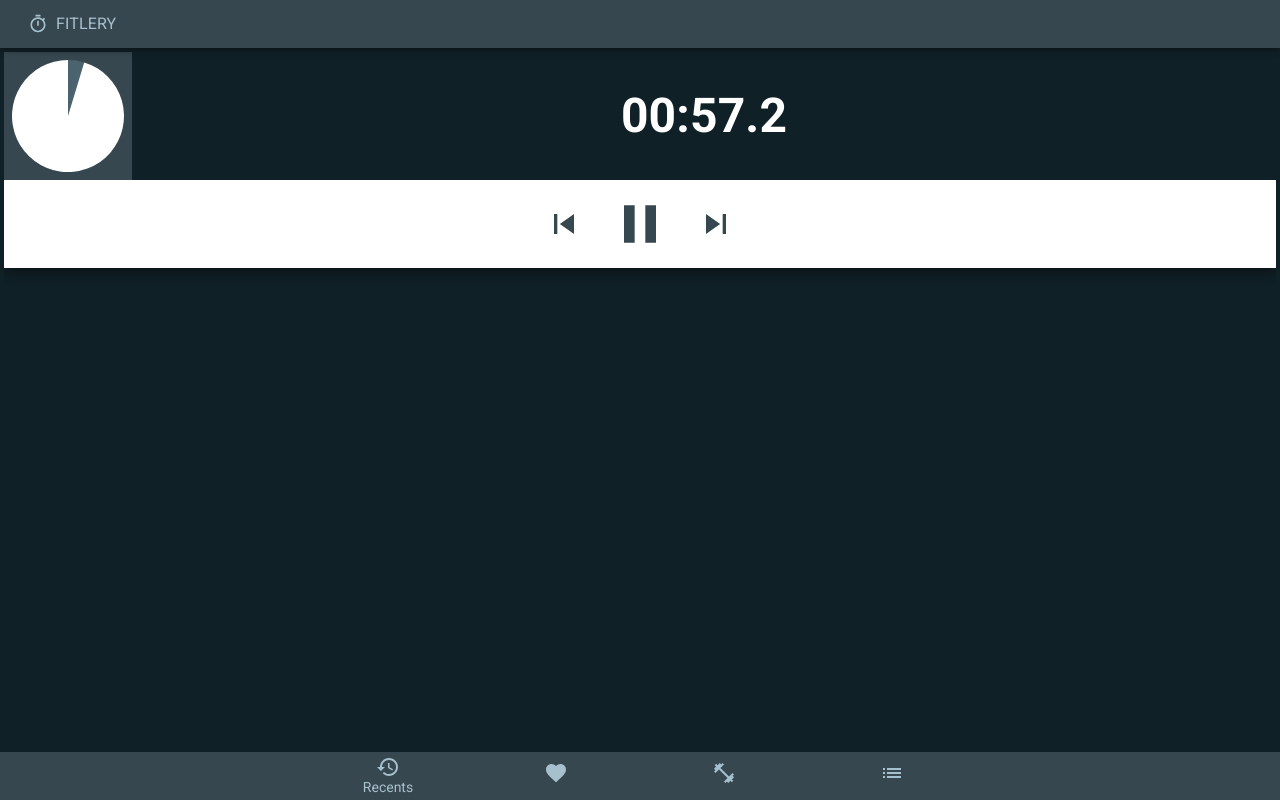
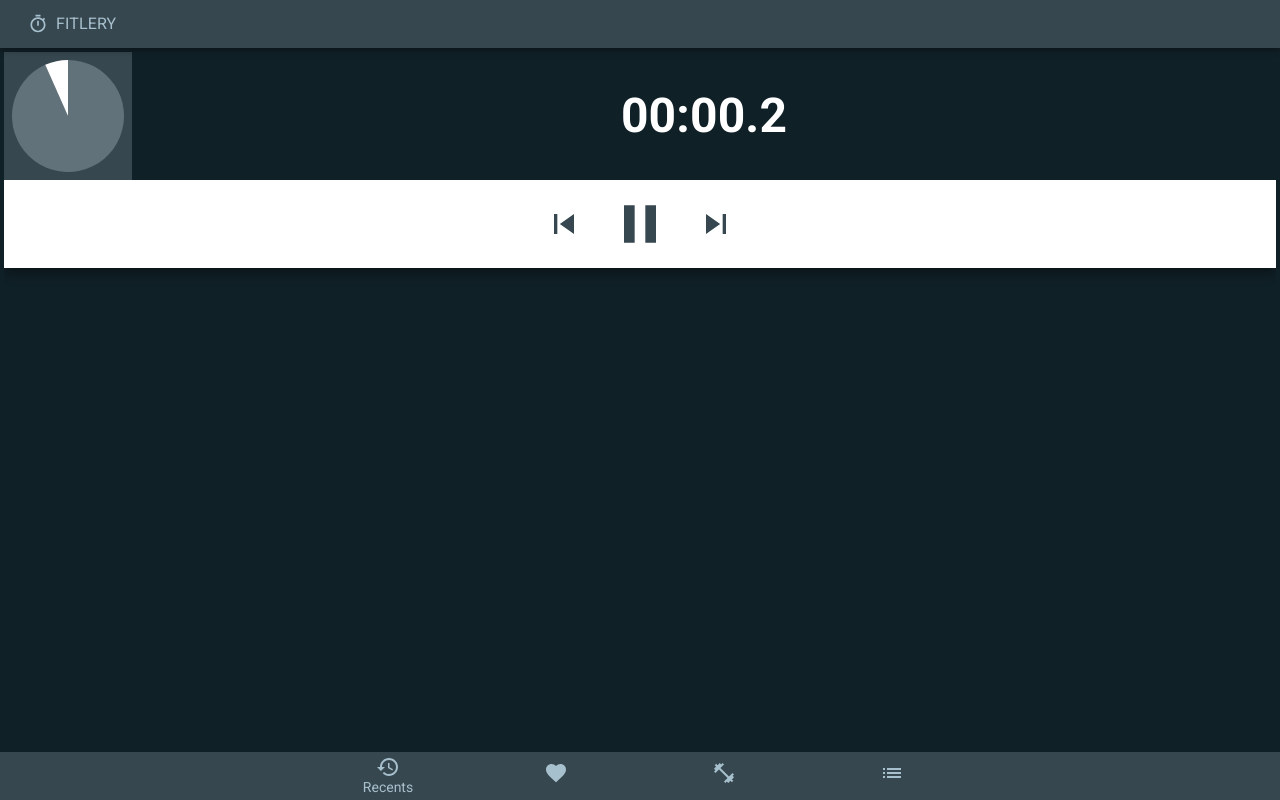
Before and after one commit to m00k/fitlery-web, a React (Create React App) app: page /recents in a window 1280 px wide. Both pictures are taken after a click on the button 640 px from the left and 224 px from the top of the page. Built offline with nearby package versions, Linux system fonts and the light colour scheme.

Commit message:
feat(avatar): add reset, countdown background

```diff
--- a/src/player/GoAvatar.tsx
+++ b/src/player/GoAvatar.tsx
@@ -11,15 +11,49 @@ function calcPoint(percent: number) {
 function calcArc(percent: number) {
   const [startX, startY] = calcPoint(0);
   const [endX, endY] = calcPoint(percent);
-  // if the slice is more than 50%, take the large arc (the long way around)
-  const largeArcFlag = percent > .5 ? 1 : 0;
-  return [startX, startY, endX, endY, largeArcFlag]
+  const largeArcFlag = percent > .5 ? 1 : 0; // if the slice is more than 50%, take the large arc (the long way around)
+  return {startX, startY, endX, endY, largeArcFlag}
 }
+
+const Background = () => {
+  const theme = useTheme();
+  return <circle r="1" fill={theme.palette.background.paper} />;
+}
+
+const Done = (props: any) => {
+  const theme = useTheme();
+  const {startX, startY, endX, endY, largeArcFlag} = props;
+  return (
+    <path
+      fill={theme.palette.primary.light}
+      d={
+        `M ${startX} ${startY}` +
+        `A 1 1 0 ${largeArcFlag} 1 ${endX} ${endY}` +
+        `L 0 0`
+      }
+    />
+  );
+};
+
+const Left = (props: any) => {
+  const theme = useTheme();
+  const {startX, startY, endX, endY, largeArcFlag} = props;
+  return (
+    <path
+      fill={theme.palette.background.paper}
+      d={
+        `M ${endX} ${endY}` +
+        `A 1 1 0 ${Math.abs(1 - largeArcFlag)} 1 ${startX} ${startY}` +
+        `L 0 0`
+      }
+    />
+  );
+};
 
 const GoAvatar = (props: any) => {
   const { percentDone } = props;
   const theme = useTheme();
-  const [startX, startY, endX, endY, largeArcFlag] = calcArc(percentDone);
+  const arc = calcArc(percentDone);
 
   return (
     <Box
@@ -36,18 +70,13 @@ const GoAvatar = (props: any) => {
           transform: 'rotate(-90deg)',
         }}
       >
-        <path
-          fill={theme.palette.secondary.dark}
-          d={`M ${startX} ${startY}
-            A 1 1 0 ${largeArcFlag} 1 ${endX} ${endY}
-            L 0 0`}
-        />
-        <path
-          fill={theme.palette.background.paper}
-          d={`M ${endX} ${endY}
-            A 1 1 0 ${Math.abs(1 - largeArcFlag)} 1 ${startX} ${startY}
-            L 0 0`}
-        />
+        {!percentDone
+          ? <Background/>
+          : <>
+              <Done {...arc}/>
+              <Left {...arc}/>
+            </>
+        }
       </svg>
 
     </Box>
@@ -55,40 +84,3 @@ const GoAvatar = (props: any) => {
 };
 
 export default GoAvatar;
-
-/*
-const svgEl = document.querySelector('svg');
-const slices = [
-  { percent: 0.1, color: 'Indigo' },
-];
-let cumulativePercent = 0;
-
-function getCoordinatesForPercent(percent) {
-  const x = Math.cos(2 * Math.PI * percent);
-  const y = Math.sin(2 * Math.PI * percent);
-  return [x, y];
-}
-
-slices.forEach(slice => {
-  // destructuring assignment sets the two variables at once
-  const [startX, startY] = [1,0]; //getCoordinatesForPercent(0);
-
-  const [endX, endY] = [0,-1]
-
-  // if the slice is more than 50%, take the large arc (the long way around)
-  const largeArcFlag = 1// slice.percent > .5 ? 1 : 0;
-
-	// create an array and join it just for code readability
-  const pathData = [
-    `M ${startX} ${startY}`, // Move
-    `A 1 1 0 ${largeArcFlag} 1 ${endX} ${endY}`, // Arc
-    `L 0 0`, // Line
-  ].join(' ');
-
-  // create a <path> and append it to the <svg> element
-  const pathEl = document.createElementNS('http://www.w3.org/2000/svg', 'path');
-  pathEl.setAttribute('d', pathData);
-  pathEl.setAttribute('fill', slice.color);
-  svgEl.appendChild(pathEl);
-});
-*/
--- a/src/player/Player.tsx
+++ b/src/player/Player.tsx
@@ -15,7 +15,7 @@ const Player = () => {
     console.log('####################', 'on zero');
     setState('pause');
   }
-  const msTotal = 60000;
+  const msTotal = 3000;
   const [msLeft, , start, pause, reset] = useCountdown({onZero, ms: msTotal});
 
   return (
```
